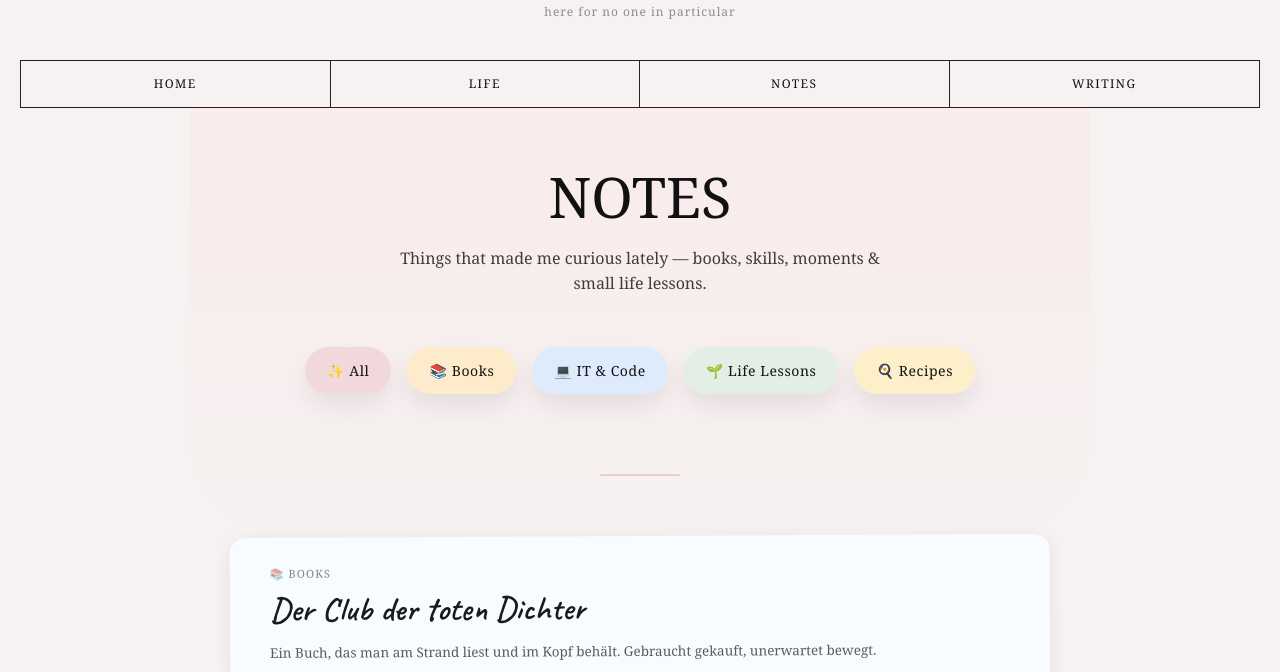
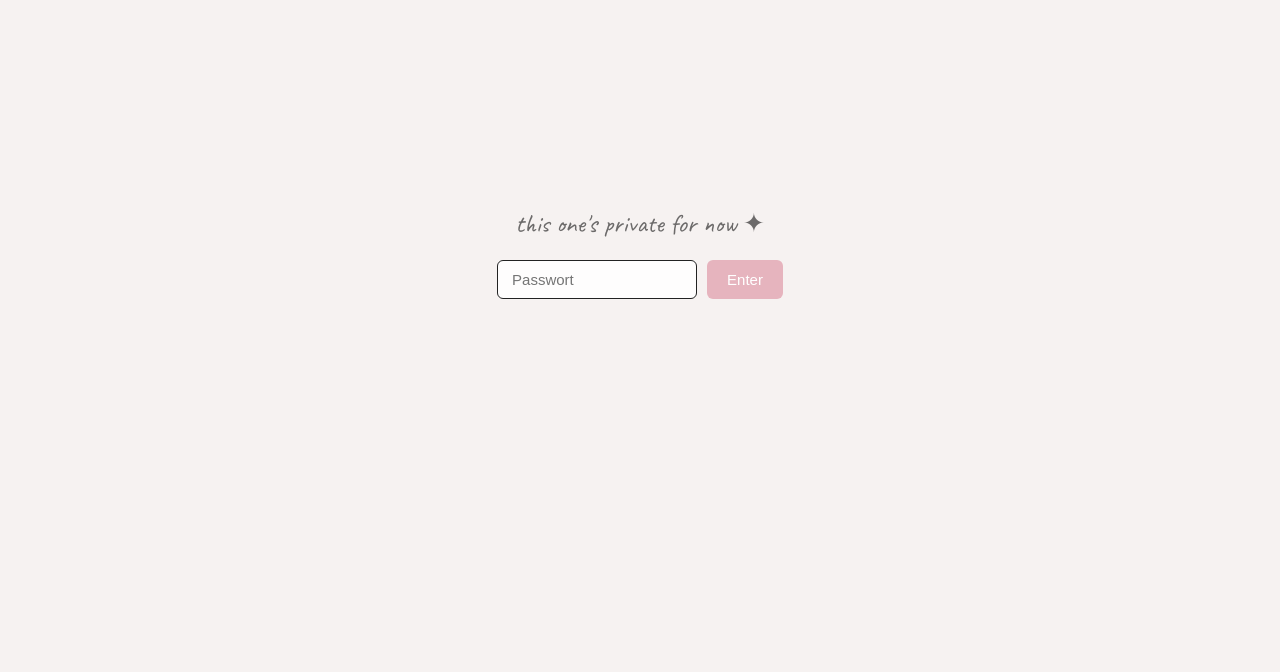
Before and after one commit to leanastudio/PrettilyCurious, a plain HTML site: page notes.html in a window 1280 px wide. Shown: the part 128-800 px from the top of the page. Drawn offline with nearby package versions, Linux system fonts and the light colour scheme.

Commit message:
Add password gate to Notes and Writing pages
Co-Authored-By: Claude Sonnet 4.6 <noreply@anthropic.com>

```diff
--- a/notes.html
+++ b/notes.html
@@ -359,6 +359,31 @@
 </head>
 
 <body>
+
+<div id="pw-gate" style="display:none;position:fixed;inset:0;z-index:9999;background:var(--bg);display:flex;flex-direction:column;align-items:center;justify-content:center;gap:20px;padding:24px;">
+  <p style="font-family:'Caveat',cursive;font-size:26px;opacity:0.6;">this one's private for now ✦</p>
+  <form id="pw-form" style="display:flex;gap:10px;flex-wrap:wrap;justify-content:center;" onsubmit="return false;">
+    <input id="pw-input" type="password" placeholder="Passwort" autocomplete="current-password"
+      style="border:1px solid var(--border);border-radius:6px;padding:10px 14px;font-size:15px;background:var(--bg-card);color:var(--fg);outline:none;width:200px;">
+    <button onclick="checkPw()"
+      style="background:var(--soft-rose-solid);color:#fff;border:none;border-radius:6px;padding:10px 20px;font-size:15px;cursor:pointer;">Enter</button>
+  </form>
+  <p id="pw-err" style="font-size:13px;color:#c0556a;opacity:0;transition:opacity 0.2s;">Falsches Passwort.</p>
+</div>
+<script>
+(function(){
+  if(sessionStorage.getItem('pc_unlocked')==='1'){return;}
+  var g=document.getElementById('pw-gate');
+  g.style.display='flex';
+  document.getElementById('pw-input').addEventListener('keydown',function(e){if(e.key==='Enter')checkPw();});
+})();
+function checkPw(){
+  var v=document.getElementById('pw-input').value;
+  var e=document.getElementById('pw-err');
+  if(v==='priv4t3_'){sessionStorage.setItem('pc_unlocked','1');document.getElementById('pw-gate').style.display='none';}
+  else{e.style.opacity='1';setTimeout(function(){e.style.opacity='0';},2000);}
+}
+</script>
 
 <header class="site-header">
     <div class="social-links">
```
Also changed, not shown: writing.html (+25 -0 lines).
